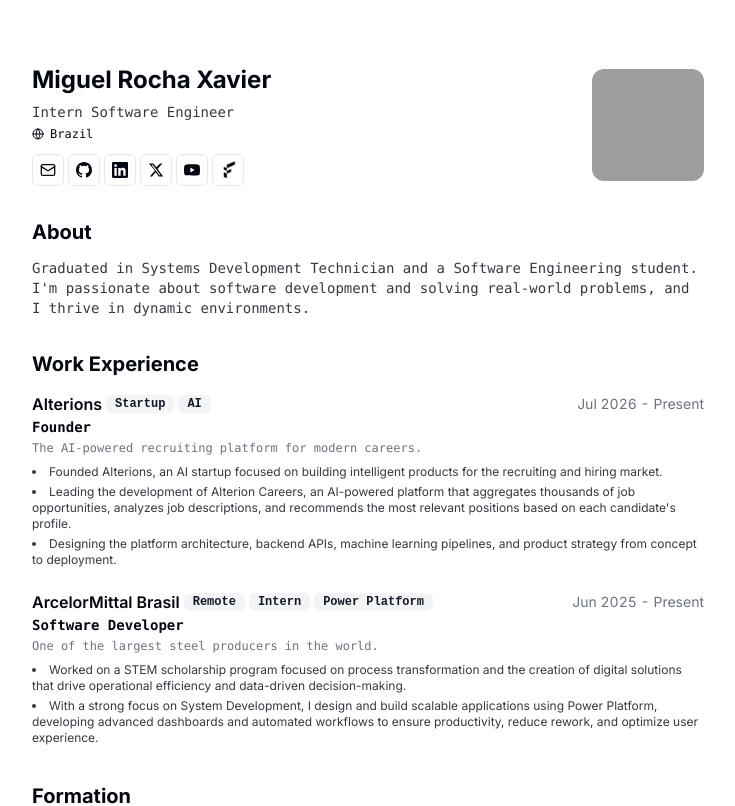
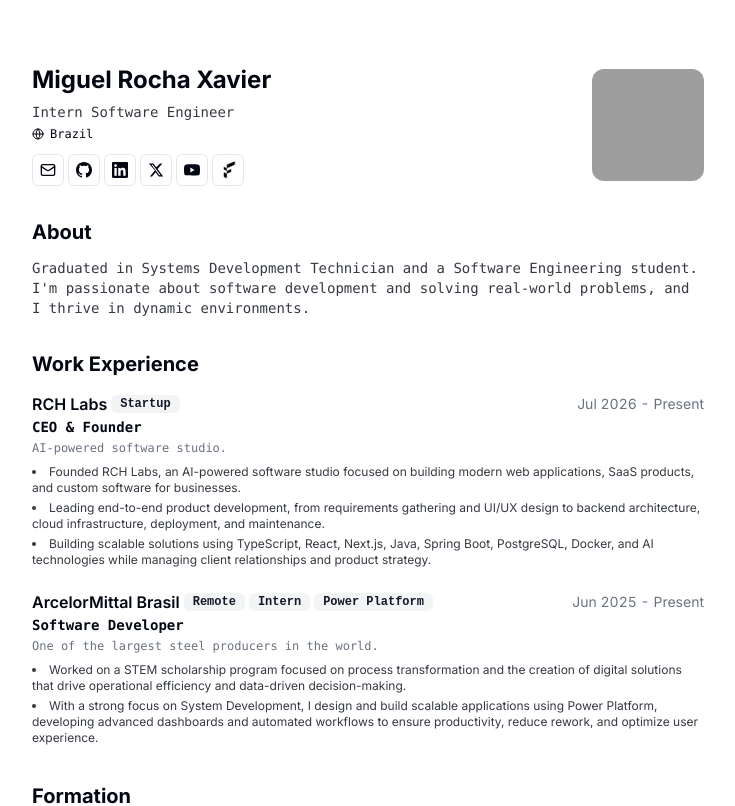
Before and after one commit to miguelrcha/miguelrcha.dev, a Next.js app: page / in a window 1280 px wide. Shown: the top 806 px of the page, without its empty margins (272-1007 px from the left). Built offline with nearby package versions, Linux system fonts and the light colour scheme; grey boxes are pictures that could not be loaded.

Commit message:
fix: update work experience details for RCH Labs

```diff
--- a/src/app/page.tsx
+++ b/src/app/page.tsx
@@ -74,16 +74,16 @@
 
 const WORK_EXPERIENCE = [
 {
-  company: "Alterions",
+  company: "RCH Labs",
   companyUrl: "",
-  companyDescription: "The AI-powered recruiting platform for modern careers.",
-  role: "Founder",
+  companyDescription: "AI-powered software studio.",
+  role: "CEO & Founder",
   period: "Jul 2026 - Present",
-  tags: ["Startup", "AI"],
+  tags: ["Startup"],
   bullets: [
-    "Founded Alterions, an AI startup focused on building intelligent products for the recruiting and hiring market.",
-    "Leading the development of Alterion Careers, an AI-powered platform that aggregates thousands of job opportunities, analyzes job descriptions, and recommends the most relevant positions based on each candidate's profile.",
-    "Designing the platform architecture, backend APIs, machine learning pipelines, and product strategy from concept to deployment.",
+    "Founded RCH Labs, an AI-powered software studio focused on building modern web applications, SaaS products, and custom software for businesses.",
+    "Leading end-to-end product development, from requirements gathering and UI/UX design to backend architecture, cloud infrastructure, deployment, and maintenance.",
+    "Building scalable solutions using TypeScript, React, Next.js, Java, Spring Boot, PostgreSQL, Docker, and AI technologies while managing client relationships and product strategy."
   ],
 },
   {
```
